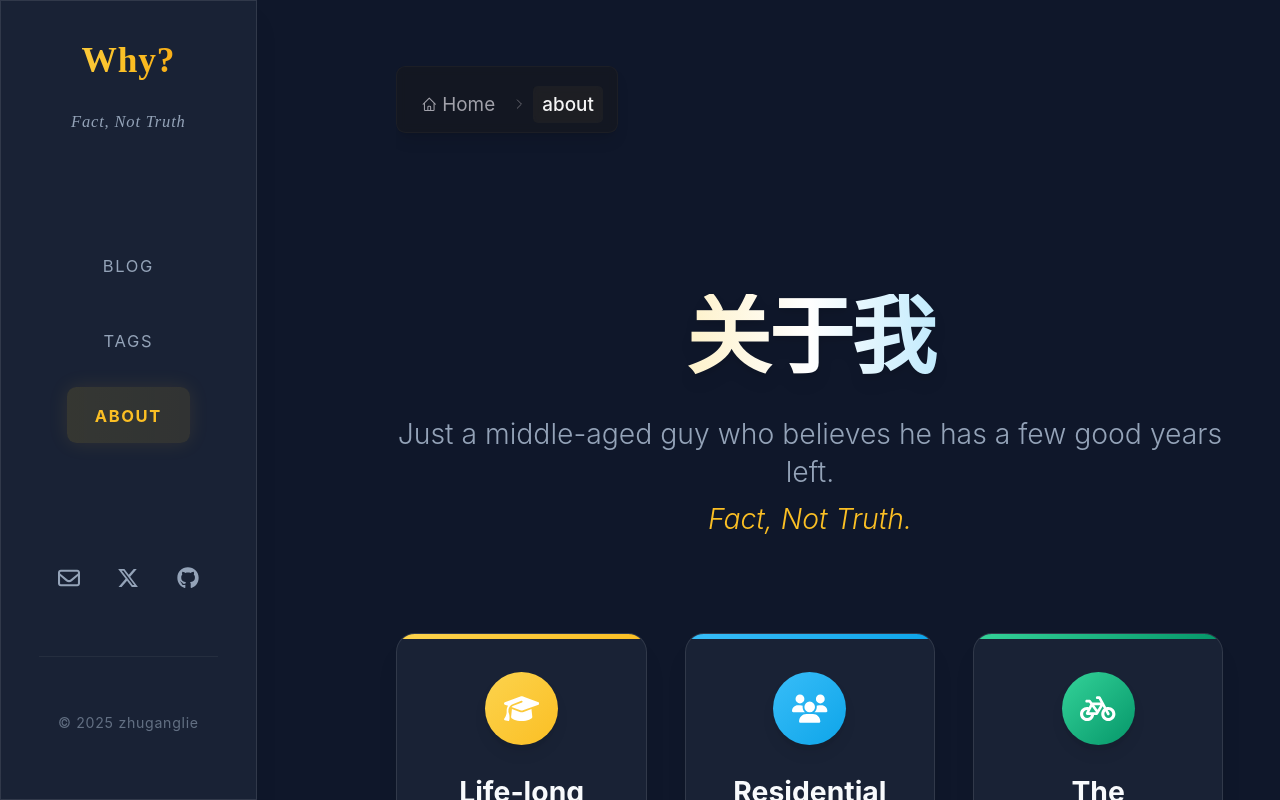
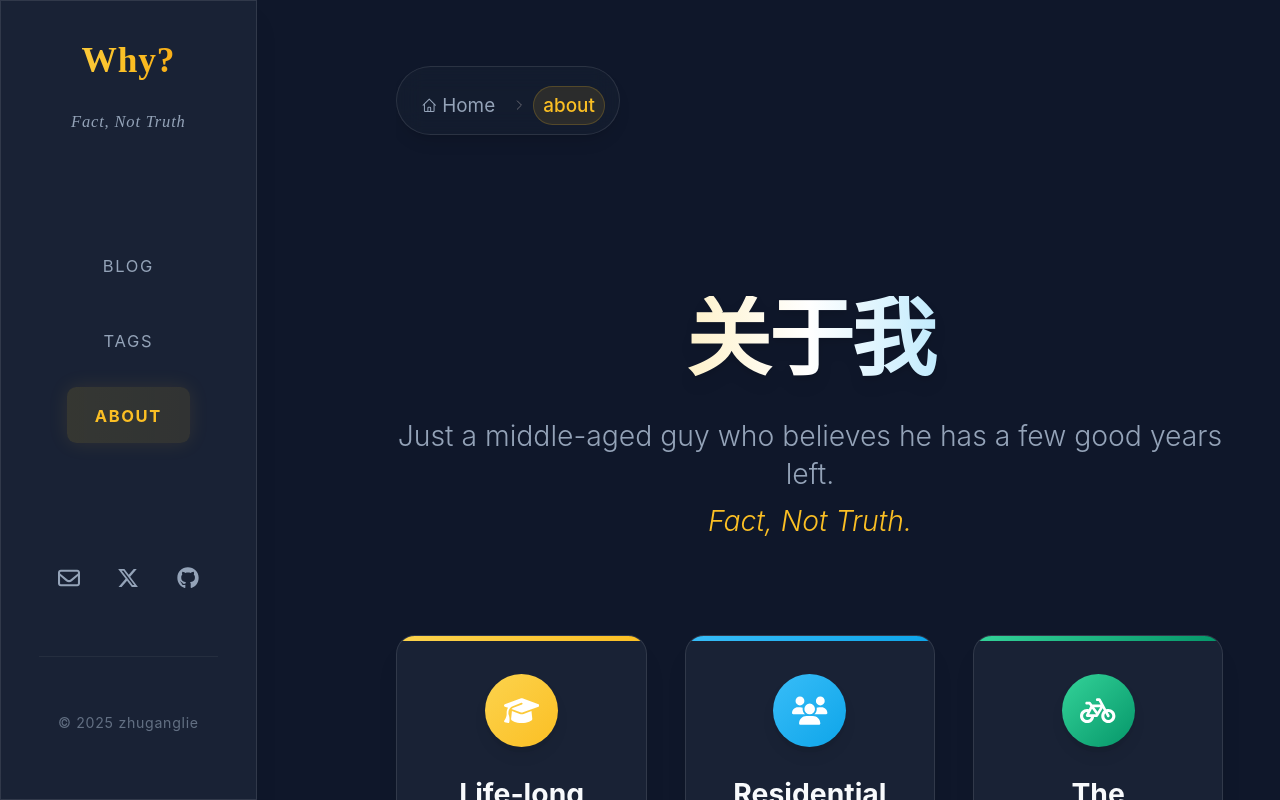
Before and after one commit to zhuganglie/newapp, a Next.js app: page /about in a window 1280 px wide. Shown: the top 800 px of the page. Built offline with nearby package versions, Linux system fonts and the light colour scheme; a small style sheet from the web is missing.

Commit message:
style: Update breadcrumbs and post header styling for a more cohesive design.

```diff
--- a/src/app/components/breadcrumbs/BreadcrumbItem.tsx
+++ b/src/app/components/breadcrumbs/BreadcrumbItem.tsx
@@ -23,7 +23,7 @@ export default function BreadcrumbItem({
 
       {isCurrent ? (
         <span
-          className="text-zinc-100 font-medium truncate inline-block px-2 py-1 rounded bg-zinc-800/50 backdrop-blur-sm"
+          className="text-primary font-medium truncate inline-block px-2 py-1 rounded-full bg-primary/10 border border-primary/20"
           aria-current="page"
           title={label}
         >
@@ -32,7 +32,7 @@ export default function BreadcrumbItem({
       ) : (
         <Link
           href={href}
-          className="text-zinc-400 hover:text-zinc-100 transition-all duration-200 truncate inline-block rounded px-2 py-1 hover:bg-zinc-800/70 hover:backdrop-blur-sm focus:outline-none focus:ring-2 focus:ring-primary/50 focus:ring-offset-1 focus:ring-offset-zinc-900"
+          className="text-text-muted hover:text-primary transition-all duration-300 truncate inline-block rounded-full px-2 py-1 hover:bg-surface/50 focus:outline-none focus:ring-2 focus:ring-primary/50"
           title={label}
         >
           {label}
--- a/src/app/components/breadcrumbs/BreadcrumbsList.tsx
+++ b/src/app/components/breadcrumbs/BreadcrumbsList.tsx
@@ -8,13 +8,13 @@ import HomeIcon from './icons/HomeIcon';
 export default function BreadcrumbsList({ items }: BreadcrumbsListProps) {
   return (
     <ol
-      className="flex items-center list-none min-w-0 px-3 py-2 bg-zinc-900/50 backdrop-blur-sm rounded-lg border border-zinc-800/50 shadow-lg"
+      className="flex items-center list-none min-w-0 px-3 py-2 bg-surface/30 backdrop-blur-md rounded-full border border-white/10 shadow-lg hover:border-primary/20 transition-colors duration-300"
       role="list"
     >
       <li className="flex items-center min-w-0 mb-0 mt-2 ">
         <Link
           href="/"
-          className="text-zinc-400 hover:text-zinc-100 transition-all duration-200 rounded px-2 py-1 hover:bg-zinc-800/70 hover:backdrop-blur-sm focus:outline-none focus:ring-2 focus:ring-primary/50 focus:ring-offset-1 focus:ring-offset-zinc-900 truncate inline-flex items-center"
+          className="text-text-muted hover:text-primary transition-all duration-300 rounded-full px-2 py-1 hover:bg-surface/50 focus:outline-none focus:ring-2 focus:ring-primary/50 truncate inline-flex items-center"
           aria-label="Navigate to home page"
         >
           <HomeIcon className="w-3.5 h-3.5 mr-1" />
--- a/src/app/posts/[slug]/page.js
+++ b/src/app/posts/[slug]/page.js
@@ -21,15 +21,14 @@ export default async function PostPage({ params }) {
 
       <article className="max-w-3xl mx-auto relative">
         <header className="mb-16 text-center space-y-6 animate-fade-in">
-          <div className="inline-block">
+          <div className="inline-block relative">
             <h1 className="text-4xl md:text-5xl font-bold text-transparent bg-clip-text bg-gradient-to-r from-primary-light via-white to-secondary tracking-tight drop-shadow-lg pb-2 leading-tight">
               {post.title ?? 'Untitled'}
             </h1>
-            <div className="h-1 w-full bg-gradient-to-r from-transparent via-primary to-transparent rounded-full opacity-50" />
-          </div>
+            <div className="h-1 w-full bg-gradient-to-r from-transparent via-primary to-transparent rounded-full opacity-50 mb-6" />
 
             {post.date && (
-            <time className="block text-primary/80 font-mono text-sm bg-surface/50 inline-block px-4 py-1 rounded-full border border-white/5">
+              <time className="block text-primary/60 font-mono text-sm tracking-wider uppercase">
                 {new Date(post.date).toLocaleDateString('zh-CN', {
                   year: 'numeric',
                   month: 'long',
@@ -37,6 +36,7 @@ export default async function PostPage({ params }) {
                 })}
               </time>
             )}
+          </div>
         </header>
 
         <div className="prose prose-lg prose-invert max-w-none mb-16 animate-slide-up glass p-8 md:p-12 rounded-3xl border border-white/5 shadow-2xl">
```
Lines whose indentation alone changed are shown as unchanged.
